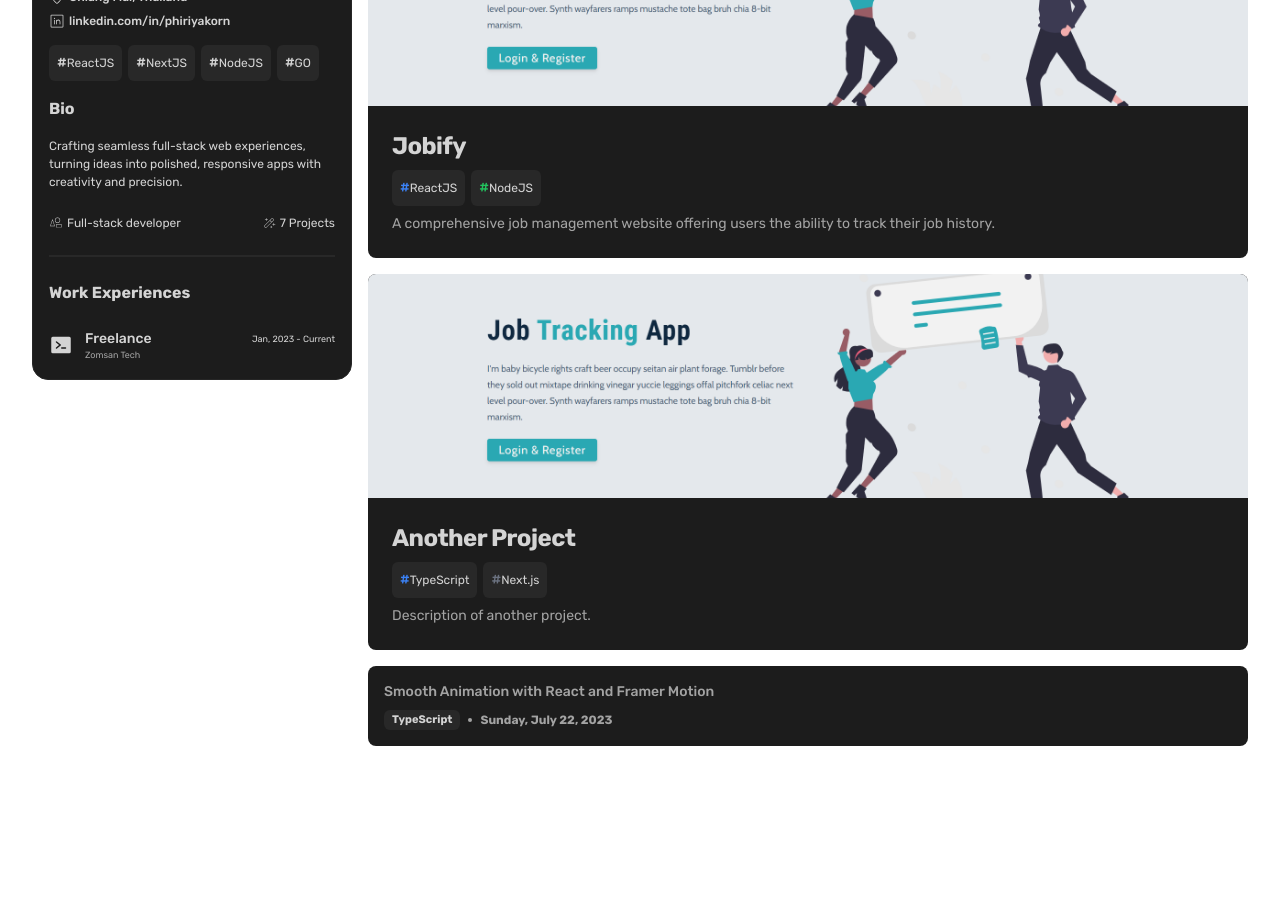
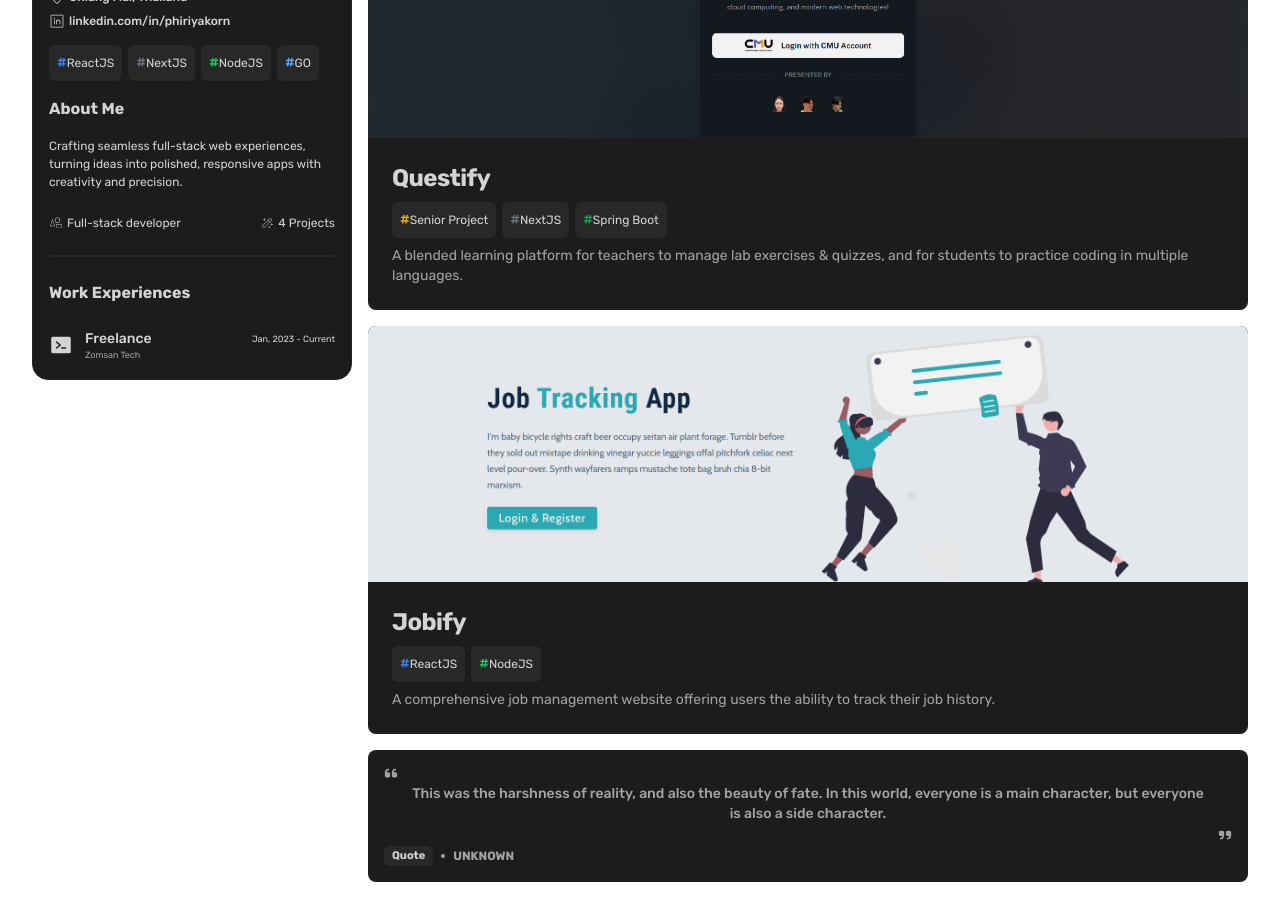
Before and after one commit to webwebweb5/my-portfolio, a Next.js app: page /dashboard in a window 1280 px wide. Shown: the part 280-1194 px from the top of the page. Before the commit the page ends 1058 px from the top, so only its background shows below. Built offline with nearby package versions, Linux system fonts and the light colour scheme.

Commit message:
[FIX, ADD]: fix badge color and add new project

```diff
--- a/components/dashboard/view/home-page-view.tsx
+++ b/components/dashboard/view/home-page-view.tsx
@@ -5,6 +5,7 @@ import { motion } from "framer-motion";
 import { ProjectCard } from "@/components/shared/project-card";
 import { PROJECT_DATA } from "@/constants";
 import { ProjectCardProps } from "@/types";
+import { FaQuoteLeft, FaQuoteRight } from "react-icons/fa6";
 
 export function HomePageView() {
   return (
@@ -60,15 +61,21 @@ export function HomePageView() {
             <div className="hover:bg-neutral-800 rounded-lg duration-200 transition-all ease-in p-4">
               <div className="flex items-center gap-x-3">
                 <div>
-                  <h2 className="text-sm font-medium">
-                    Smooth Animation with React and Framer Motion
-                  </h2>
-                  <div className="flex items-center gap-x-2 font-bold mt-2">
+                  <div className="w-full text-sm font-medium flex flex-col gap-1">
+                    <FaQuoteLeft />
+                    <p className="text-center px-6">
+                      This was the harshness of reality, and also the beauty of
+                      fate. In this world, everyone is a main character, but
+                      everyone is also a side character.
+                    </p>
+                    <FaQuoteRight className="self-end" />
+                  </div>
+                  <div className="flex items-center gap-x-2 font-bold mt-1">
                     <p className="bg-[#282828] w-fit text-neutral-300 rounded-md px-2 h-5 flex items-center justify-center text-[11px] ">
-                      TypeScript
+                      Quote
                     </p>
                     <div className="w-1 h-1 rounded-full bg-neutral-400" />
-                    <span className="text-xs">Sunday, July 22, 2023</span>
+                    <span className="text-xs">UNKNOWN</span>
                   </div>
                 </div>
               </div>
--- a/components/dashboard/view/left-section-view.tsx
+++ b/components/dashboard/view/left-section-view.tsx
@@ -1,26 +1,24 @@
 "use client";
 import React from "react";
 import {
-  PiBookOpenTextLight,
   PiMagicWandThin,
   PiShapesThin,
   PiHouseLight,
   PiEnvelopeLight,
   PiTerminalWindowFill,
-  PiPhoneCallThin,
   PiPhoneCallLight,
   PiGithubLogoLight,
   PiMapPinLight,
   PiLinkedinLogoLight,
 } from "react-icons/pi";
-import { SiAdobe } from "react-icons/si";
 
 import { motion } from "framer-motion";
 import Link from "next/link";
 import Image from "next/image";
-import { Label } from "@/components/shared/label";
 import { Button } from "@/components/ui/button";
 import { DevBadge } from "@/components/shared/dev-badge";
+
+const numberOfProjects = 4;
 
 export function LeftSectionView() {
   return (
@@ -105,15 +103,15 @@ export function LeftSectionView() {
 
           <div className="w-full">
             <div className="flex flex-wrap gap-1.5 text-xs mt-4 mb-2">
-              <DevBadge name="ReactJS" color="text-blue-500" />
-              <DevBadge name="NextJS" color="text-gray-500" />
-              <DevBadge name="NodeJS" color="text-green-500" />
-              <DevBadge name="GO" color="text-blue-400" />
+              <DevBadge name="ReactJS" color="#3b82f6" />
+              <DevBadge name="NextJS" color="#6b7280" />
+              <DevBadge name="NodeJS" color="#22c55e" />
+              <DevBadge name="GO" color="#60a5fa" />
             </div>
           </div>
 
           <div className="w-full mt-2 text-neutral-300">
-            <h2 className="font-bold my-4">Bio</h2>
+            <h2 className="font-bold my-4">About Me</h2>
             <p className="text-[12px] font-regular my-3">
               Crafting seamless full-stack web experiences, turning ideas into
               polished, responsive apps with creativity and precision.
@@ -128,7 +126,7 @@ export function LeftSectionView() {
               </div>
               <div className="flex items-center gap-x-1">
                 <PiMagicWandThin />
-                <span className="text-xs font-regular">7 Projects</span>
+                <span className="text-xs font-regular">{numberOfProjects} Projects</span>
               </div>
             </div>
 
--- a/components/shared/project-card.tsx
+++ b/components/shared/project-card.tsx
@@ -13,7 +13,7 @@ export function ProjectCard({
       <div className="rounded-lg duration-200 transition-all ease-in">
         <Link href="#" className="w-full">
           <img
-            className="rounded-t-lg h-56 w-full object-cover brightness-95"
+            className="rounded-t-lg h-64 w-full object-cover brightness-95"
             src={imageURL}
             alt=""
           />
--- a/constants/index.ts
+++ b/constants/index.ts
@@ -1,6 +1,26 @@
 import { ProjectCardProps } from "@/types";
 
 export const PROJECT_DATA: ProjectCardProps[] = [
+  {
+    imageURL: "/images/questify.png",
+    title: "Questify",
+    badges: [
+      {
+        name: "Senior Project",
+        color: "#eab308",
+      },
+      {
+        name: "NextJS",
+        color: "#6b7280",
+      },
+      {
+        name: "Spring Boot",
+        color: "#16a34a",
+      },
+    ],
+    description:
+      "A blended learning platform for teachers to manage lab exercises & quizzes, and for students to practice coding in multiple languages.",
+  },
   {
     imageURL: "/images/jobify.png",
     title: "Jobify",
@@ -14,21 +34,7 @@ export const PROJECT_DATA: ProjectCardProps[] = [
         color: "#22c55e",
       },
     ],
-      description: "A comprehensive job management website offering users the ability to track their job history."
-    },
-    {
-      imageURL: "/images/jobify.png",
-      title: "Another Project",
-      badges: [
-        {
-          name: "TypeScript",
-          color: "#3b82f6",
-        },
-        {
-          name: "Next.js",
-          color: "#6b7280",
-        },
-      ],
-      description: "Description of another project."
+    description:
+      "A comprehensive job management website offering users the ability to track their job history.",
   },
 ];
```
Also changed, not shown: public/images/questify.png (added). Lines whose indentation alone changed are shown as unchanged.
